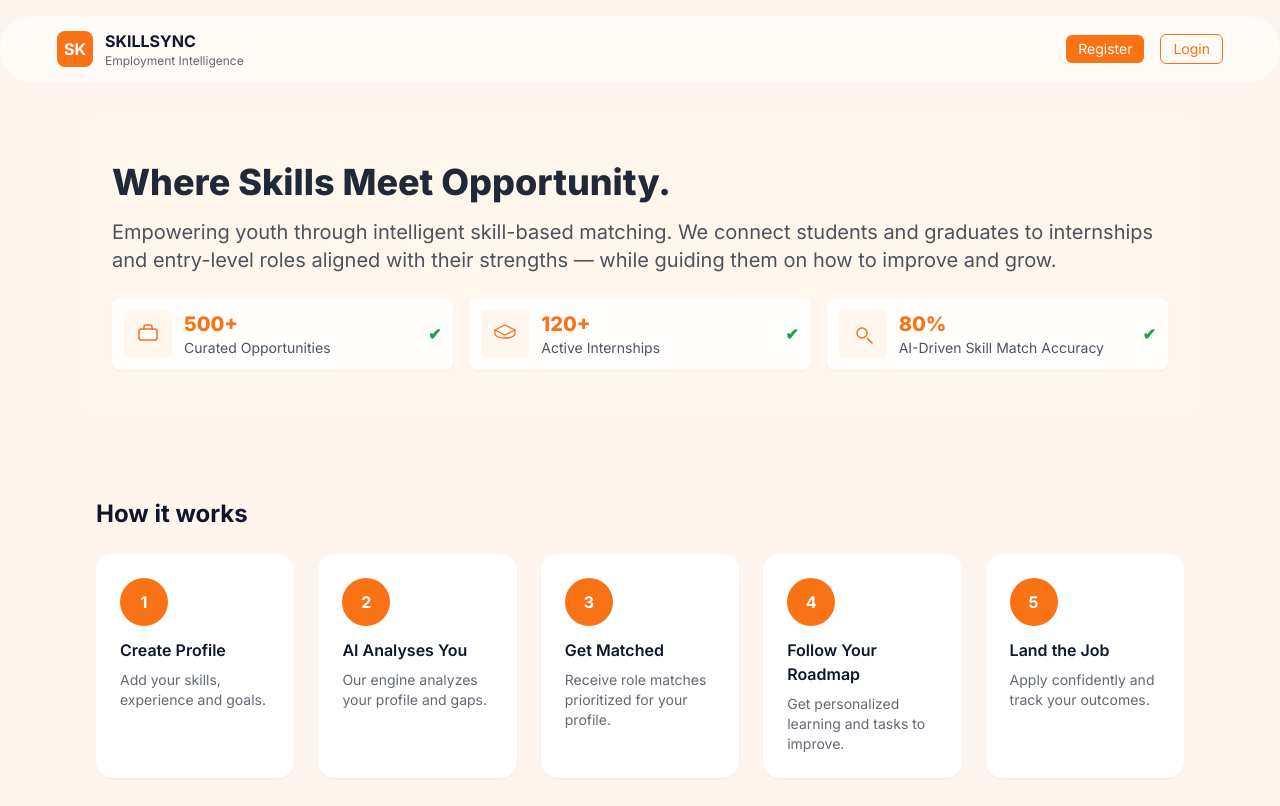
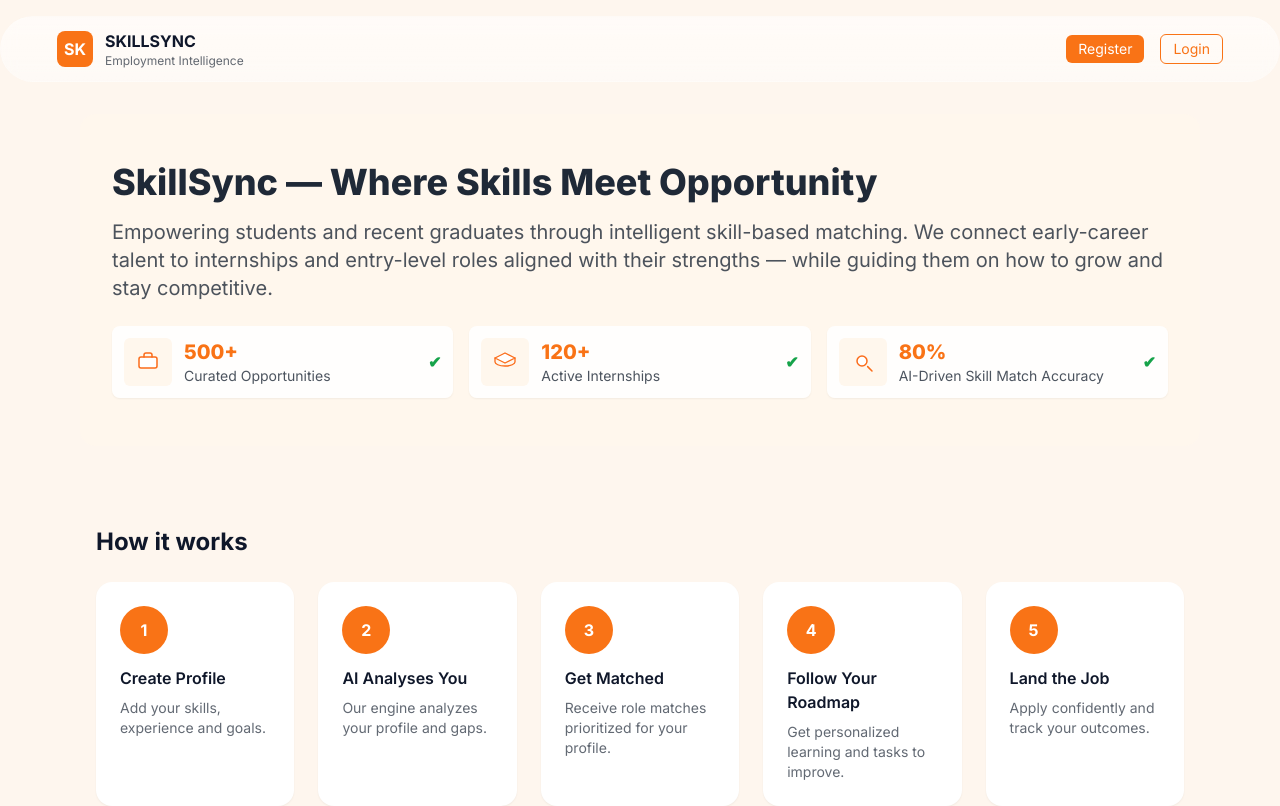
Before and after one commit to Princess-B-Kwaniya/SkillSync, a Next.js app: page / in a window 1280 px wide. Shown: the top 806 px of the page. Built offline with nearby package versions, Linux system fonts and the light colour scheme.

Commit message:
chore(copy): final hero messaging — target students & recent graduates

```diff
--- a/app/components/home/Hero.tsx
+++ b/app/components/home/Hero.tsx
@@ -6,8 +6,8 @@ export default function Hero(){
       <div className="max-w-6xl mx-auto px-4 sm:px-6 lg:px-8">
         <div className="flex flex-col md:flex-row gap-6 items-start md:items-center">
           <div className="flex-1">
-            <h1 className="text-2xl md:text-4xl font-extrabold text-darkText">Where Skills Meet Opportunity.</h1>
-            <p className="mt-6 md:mt-4 text-lg md:text-xl font-medium text-darkText/80">Empowering youth through intelligent skill-based matching. We connect students and graduates to internships and entry-level roles aligned with their strengths — while guiding them on how to improve and grow.</p>
+            <h1 className="text-2xl md:text-4xl font-extrabold text-darkText">SkillSync — Where Skills Meet Opportunity</h1>
+            <p className="mt-6 md:mt-4 text-lg md:text-xl font-medium text-darkText/80">Empowering students and recent graduates through intelligent skill-based matching. We connect early-career talent to internships and entry-level roles aligned with their strengths — while guiding them on how to grow and stay competitive.</p>
 
             <div className="mt-6 grid grid-cols-1 sm:grid-cols-3 gap-4 text-darkText">
               <div className="flex items-center gap-3 bg-white/90 rounded-lg p-3 shadow-sm">
```
